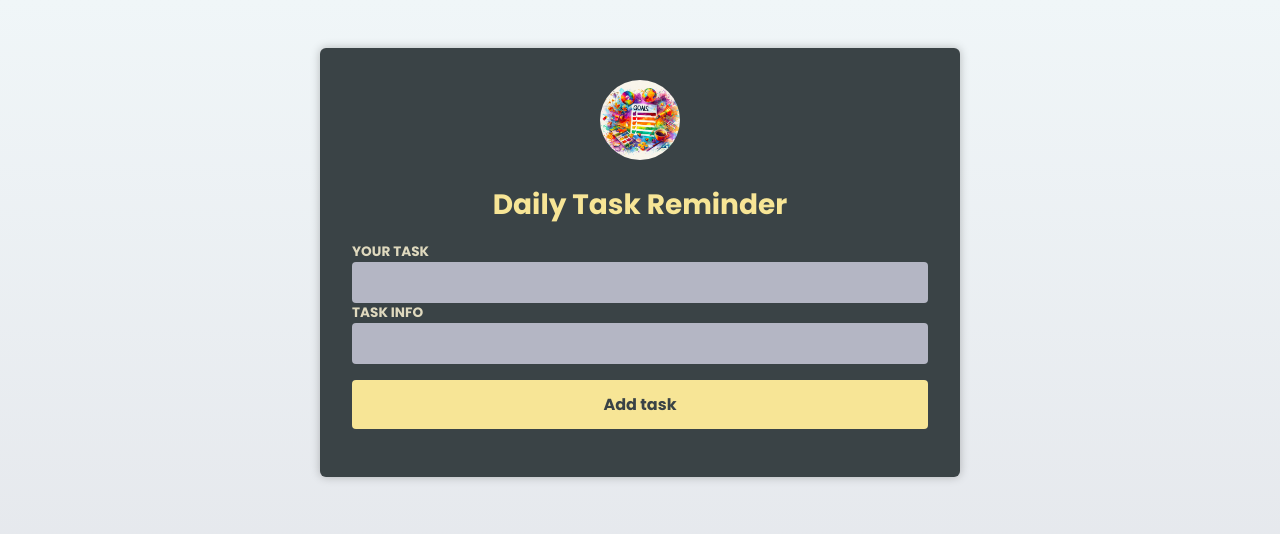
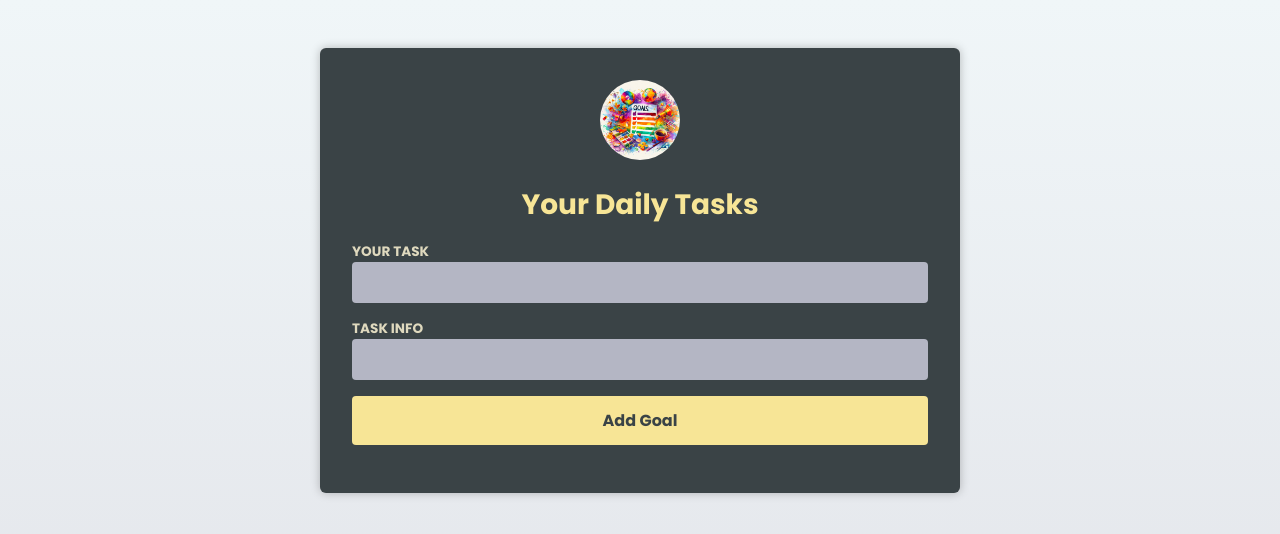
Before and after one commit to redeyedev-208/ga-react-w-typescript-refresher, a React (Vite) app: page / in a window 1280 px wide. Shown: the top 534 px of the page. Built offline with nearby package versions, Linux system fonts and the light colour scheme.

Commit message:
cleaned up code and now adding and deleting are done

```diff
--- a/src/App.tsx
+++ b/src/App.tsx
@@ -1,10 +1,10 @@
+import { useState } from 'react';
+
+import CourseGoalList from './components/CourseGoalList.tsx';
 import Header from './components/Header.tsx';
-import CourseGoalList from './components/CourseGoalList.tsx';
 import NewGoal from './components/NewGoal.tsx';
 import goalsImg from './assets/goals.jpg';
-import { useState } from 'react';
 
-// so the more streamlined approach is to define this once and use it where needed
 export type CourseGoal = {
   title: string;
   description: string;
@@ -14,18 +14,17 @@ export type CourseGoal = {
 export default function App() {
   const [goals, setGoals] = useState<CourseGoal[]>([]);
 
-  function handleAddGoal() {
+  function handleAddGoal(goal: string, summary: string) {
     setGoals((prevGoals) => {
       const newGoal: CourseGoal = {
         id: Math.random(),
-        title: 'Relearn the cool stuff',
-        description: 'Learn it with confidence',
+        title: goal,
+        description: summary,
       };
       return [...prevGoals, newGoal];
     });
   }
 
-  // we want to be able to delete stuff so we need to create a new function to handle this for us
   function handleDeleteGoal(id: number) {
     setGoals((prevGoals) => prevGoals.filter((goal) => goal.id !== id));
   }
@@ -33,9 +32,9 @@ export default function App() {
   return (
     <main>
       <Header image={{ src: goalsImg, alt: 'A list of goals' }}>
-        <h1>Daily Task Reminder</h1>
+        <h1>Your Daily Tasks</h1>
       </Header>
-      <NewGoal />
+      <NewGoal onAddGoal={handleAddGoal} />
       <CourseGoalList
         goals={goals}
         onDeleteGoal={handleDeleteGoal}
--- a/src/components/CourseGoal.tsx
+++ b/src/components/CourseGoal.tsx
@@ -1,4 +1,9 @@
 import { type PropsWithChildren } from 'react';
+
+// interface CourseGoalProps {
+//   title: string;
+//   children: ReactNode
+// }
 
 type CourseGoalProps = PropsWithChildren<{
   id: number;
@@ -6,7 +11,6 @@ type CourseGoalProps = PropsWithChildren<{
   onDelete: (id: number) => void;
 }>;
 
-// This is anoter way of typing that is used in creating components
 export default function CourseGoal({
   title,
   id,
@@ -17,9 +21,23 @@ export default function CourseGoal({
     <article>
       <div>
         <h2>{title}</h2>
-        <p>{children}</p>
-        <button onClick={() => onDelete(id)}>Delete</button>
+        {children}
       </div>
+      <button onClick={() => onDelete(id)}>Delete</button>
     </article>
   );
 }
+
+// const CourseGoal: FC<CourseGoalProps> = ({ title, children }) => {
+//   return (
+//     <article>
+//       <div>
+//         <h2>{title}</h2>
+//         {children}
+//       </div>
+//       <button>Delete</button>
+//     </article>
+//   );
+// };
+
+// export default CourseGoal;
--- a/src/components/CourseGoalList.tsx
+++ b/src/components/CourseGoalList.tsx
@@ -1,9 +1,7 @@
-import CourseGoal from './CourseGoal';
-// using an alias is a great way to resolve name space collisions
+import CourseGoal from './CourseGoal.tsx';
 import { type CourseGoal as CGoal } from '../App.tsx';
 
-// when using Typescript this is super cool as we can export types
-export type CourseGoalListProps = {
+type CourseGoalListProps = {
   goals: CGoal[];
   onDeleteGoal: (id: number) => void;
 };
@@ -17,8 +15,8 @@ export default function CourseGoalList({
       {goals.map((goal) => (
         <li key={goal.id}>
           <CourseGoal
+            id={goal.id}
             title={goal.title}
-            id={goal.id}
             onDelete={onDeleteGoal}
           >
             <p>{goal.description}</p>
--- a/src/components/NewGoal.tsx
+++ b/src/components/NewGoal.tsx
@@ -1,29 +1,34 @@
-import { type FormEvent, useRef } from 'react';
+import { useRef, type FormEvent } from 'react';
 
-export default function NewGoal() {
-  // initially these are undefined so we need to always set the ref to "null"
-  // so we have no connection on a specific value but we will get the value eventually
+type NewGoalProps = {
+  onAddGoal: (goal: string, summary: string) => void;
+};
+
+export default function NewGoal({ onAddGoal }: NewGoalProps) {
   const goal = useRef<HTMLInputElement>(null);
   const summary = useRef<HTMLInputElement>(null);
 
   function handleSubmit(event: FormEvent<HTMLFormElement>) {
     event.preventDefault();
-    // listen here Typescript it will never be null "you must be certain though"
-    // the app will crash if you are wrong on an assumption
-    // with the HTMLInputELement we get all the availabl options by removing value and seeing the wonderful intellisense we are given
+
     const enteredGoal = goal.current!.value;
-    const enteredSummary = goal.current!.value;
+    const enteredSummary = summary.current!.value;
+
+    event.currentTarget.reset();
+    onAddGoal(enteredGoal, enteredSummary);
   }
 
   return (
     <form onSubmit={handleSubmit}>
       <p>
-        <label htmlFor=''>Your task</label>
+        <label htmlFor='goal'>Your task</label>
         <input
           id='goal'
           type='text'
           ref={goal}
         />
+      </p>
+      <p>
         <label htmlFor='summary'>Task info</label>
         <input
           id='summary'
@@ -32,7 +37,7 @@ export default function NewGoal() {
         />
       </p>
       <p>
-        <button>Add task</button>
+        <button>Add Goal</button>
       </p>
     </form>
   );
```
